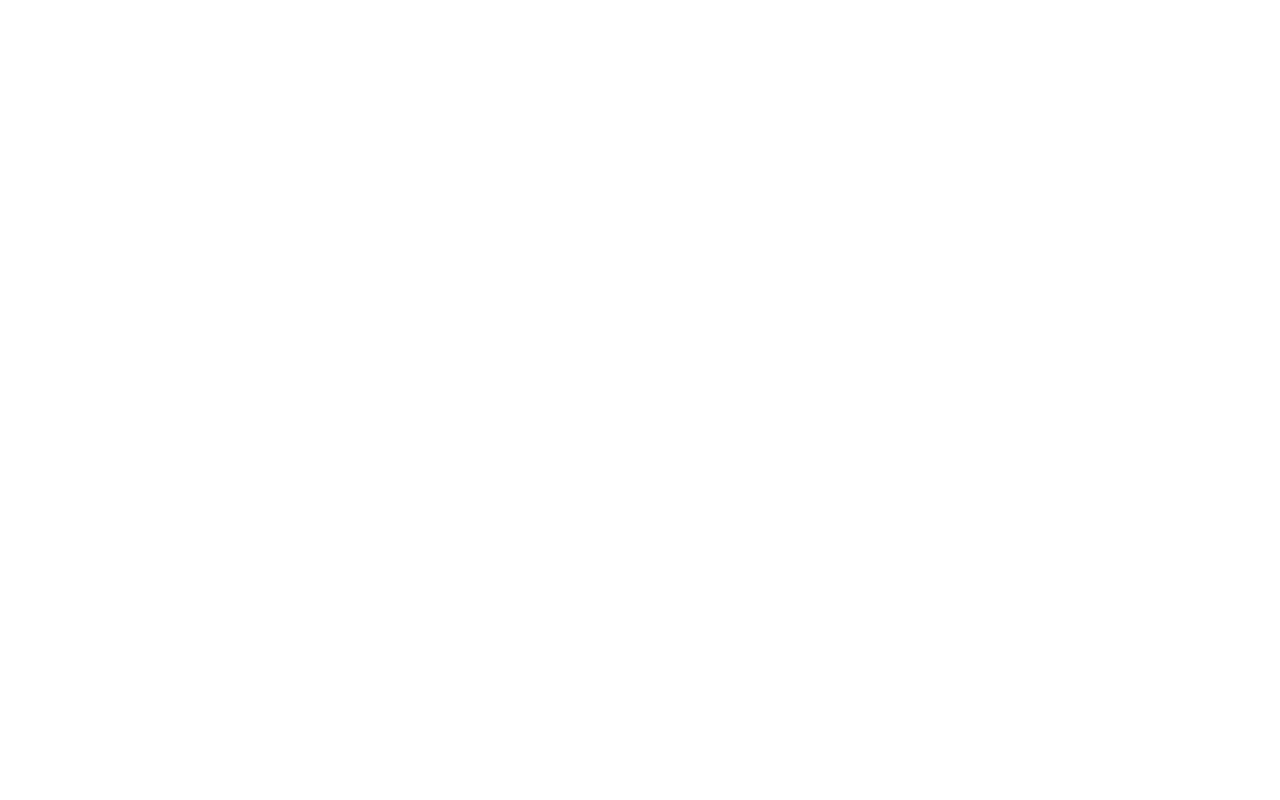
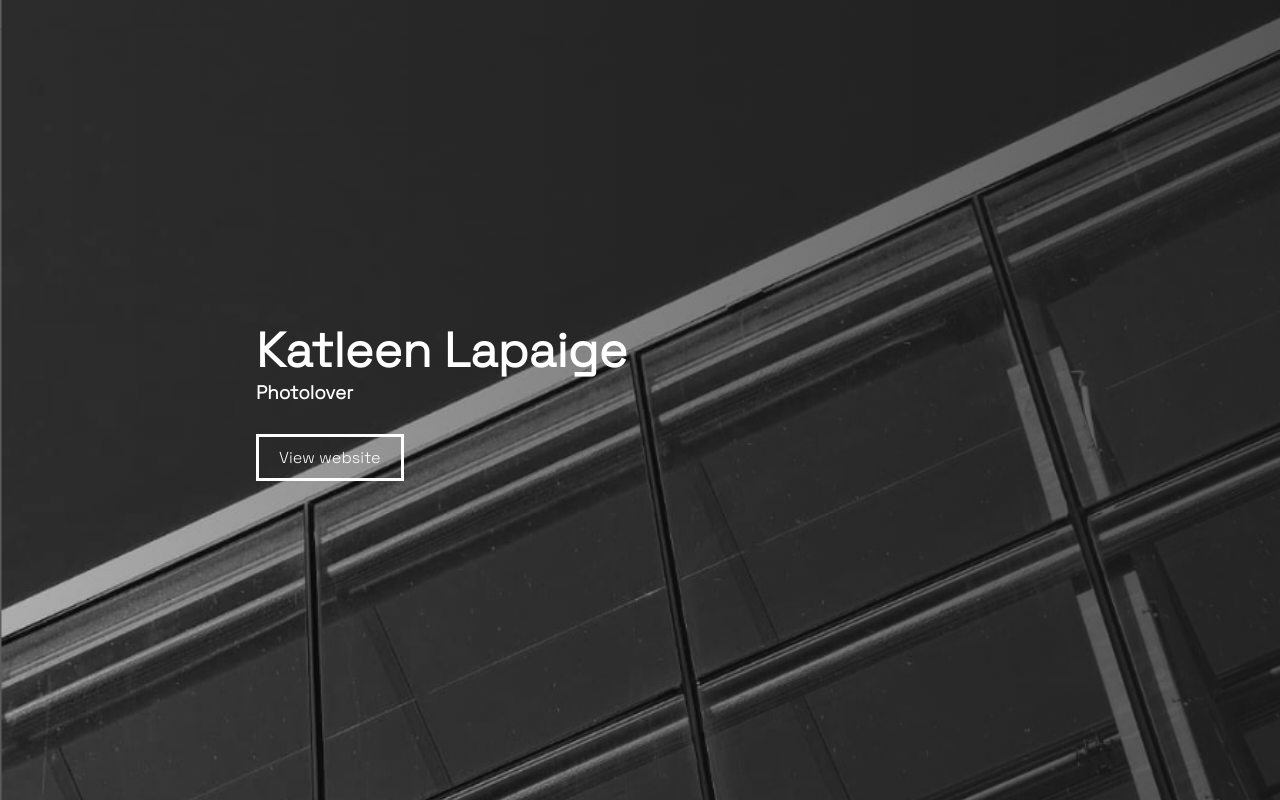
Before and after one commit to jellebaele/photo-portfolio, a plain HTML site: page index.html in a window 1280 px wide. Drawn offline with nearby package versions, Linux system fonts and the light colour scheme.

Commit message:
Added front-page

```diff
--- a/index.html
+++ b/index.html
@@ -2,9 +2,35 @@
 <html lang="en">
 <head>
     <meta charset="UTF-8">
-    <title>Title</title>
+    <title>Lapaige Katleen</title>
+    <link rel="stylesheet" href="styles/style.css">
 </head>
 <body>
+<main>
+    <section class="content">
+        <div class="main-text">
+            <h1 id="logo">Katleen Lapaige</h1>
+            <h3>Photolover</h3>
+            <div class="hide">
+                <span class="view-site">
+                    <a href="test.html">View website</a>
+                </span>
+            </div>
+
+        </div>
+    </section>
+</main>
+<div class="slider"></div>
+
+<script src="https://cdnjs.cloudflare.com/ajax/libs/gsap/3.5.1/gsap.min.js"
+        integrity="sha512-IQLehpLoVS4fNzl7IfH8Iowfm5+RiMGtHykgZJl9AWMgqx0AmJ6cRWcB+GaGVtIsnC4voMfm8f2vwtY+6oPjpQ=="
+        crossorigin="anonymous"></script>
+
+<link rel="preconnect" href="https://fonts.gstatic.com">
+<link href="https://fonts.googleapis.com/css2?family=Space+Grotesk:wght@300&display=swap" rel="stylesheet">
+
+<script src="scripts/app.js"></script>
+
 
 </body>
 </html>
--- /dev/null
+++ b/scripts/app.js
@@ -0,0 +1,12 @@
+const tl = gsap.timeline({defaults: {
+    ease: 'power1.out'
+    }});
+
+tl.to('.slider', {opacity:0, duration:3});
+tl.fromTo('.main-text', {opacity: 0}, {opacity: 1, duration: 1.5}, '-=1');
+tl.to('.view-site', {y:'0%', duration: 1.5}, '-=1.5');
+/*
+tl.to('.text', {y:'0%', duration: 1, stagger: 0.25});
+tl.to(".slider", {y: '-100%', duration: 1.5, delay: 0.5});
+tl.to('.intro', {y:'-100%', duration: 1}, '-=1');
+tl.fromTo('.main-text', {opacity: 0}, {opacity: 1, duration: 1});*/
--- /dev/null
+++ b/styles/style.css
@@ -0,0 +1,64 @@
+* {
+    padding: 0;
+    margin: 0;
+    box-sizing: border-box;
+}
+
+body {
+    /*font-family: 'Source Code Pro', monospace;*/
+    font-family: 'Space Grotesk', sans-serif;
+    color: white;
+}
+
+.content {
+    min-height: 100vh;
+    background: linear-gradient(to left, rgba(23, 23, 23, 0.7), rgba(23, 23, 23, 0.3)), url("../images/front-page.png");
+    background-size: cover;
+    padding: 0 5rem;
+    z-index: -1;
+}
+
+.content a {
+    text-decoration: none;
+    color: white;
+    border: solid white 3px;
+    margin-top: 30px;
+    padding: 10px 20px;
+    display: inline-block;
+    transform: translateY(0);
+    transition: transform 0.5s ease-out;
+}
+
+.content a:hover {
+    transform: translateY(-5px);
+}
+
+.main-text {
+    position: absolute;
+    top: 40%;
+    left: 20%;
+}
+
+.main-text h1 {
+    font-size: 3rem;
+}
+
+.hide {
+    overflow: hidden;
+}
+
+.view-site {
+    display: inline-block;
+    transform: translateY(100%);
+}
+
+.slider {
+    background: rgb(23,23,23);
+    position: fixed;
+    top: 0;
+    left: 0;
+    width: 100%;
+    height: 100%;
+    pointer-events: none;
+    /* z-index: -2;*/
+}
```
Also changed, not shown: images/front-page.png (added).
